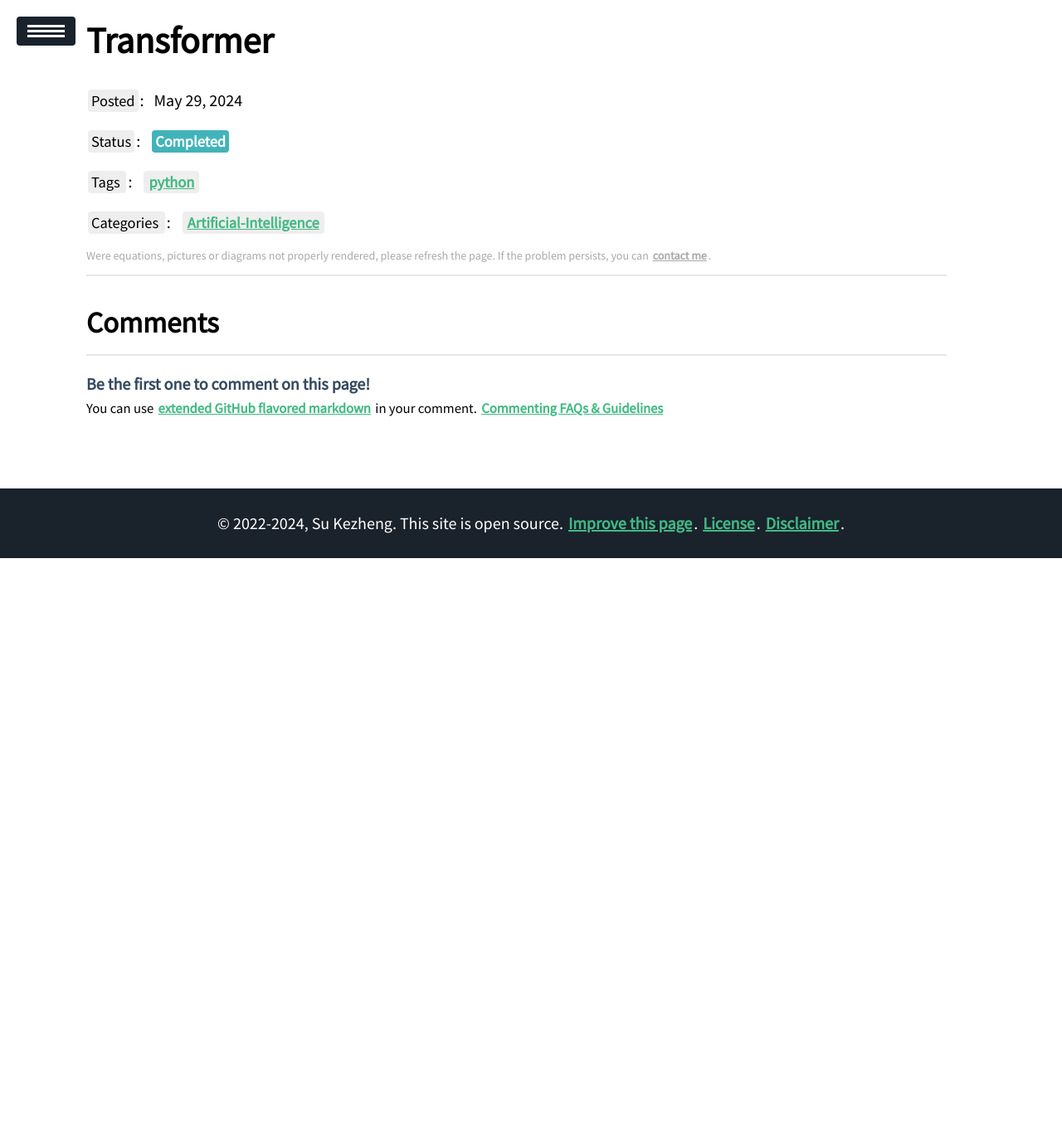
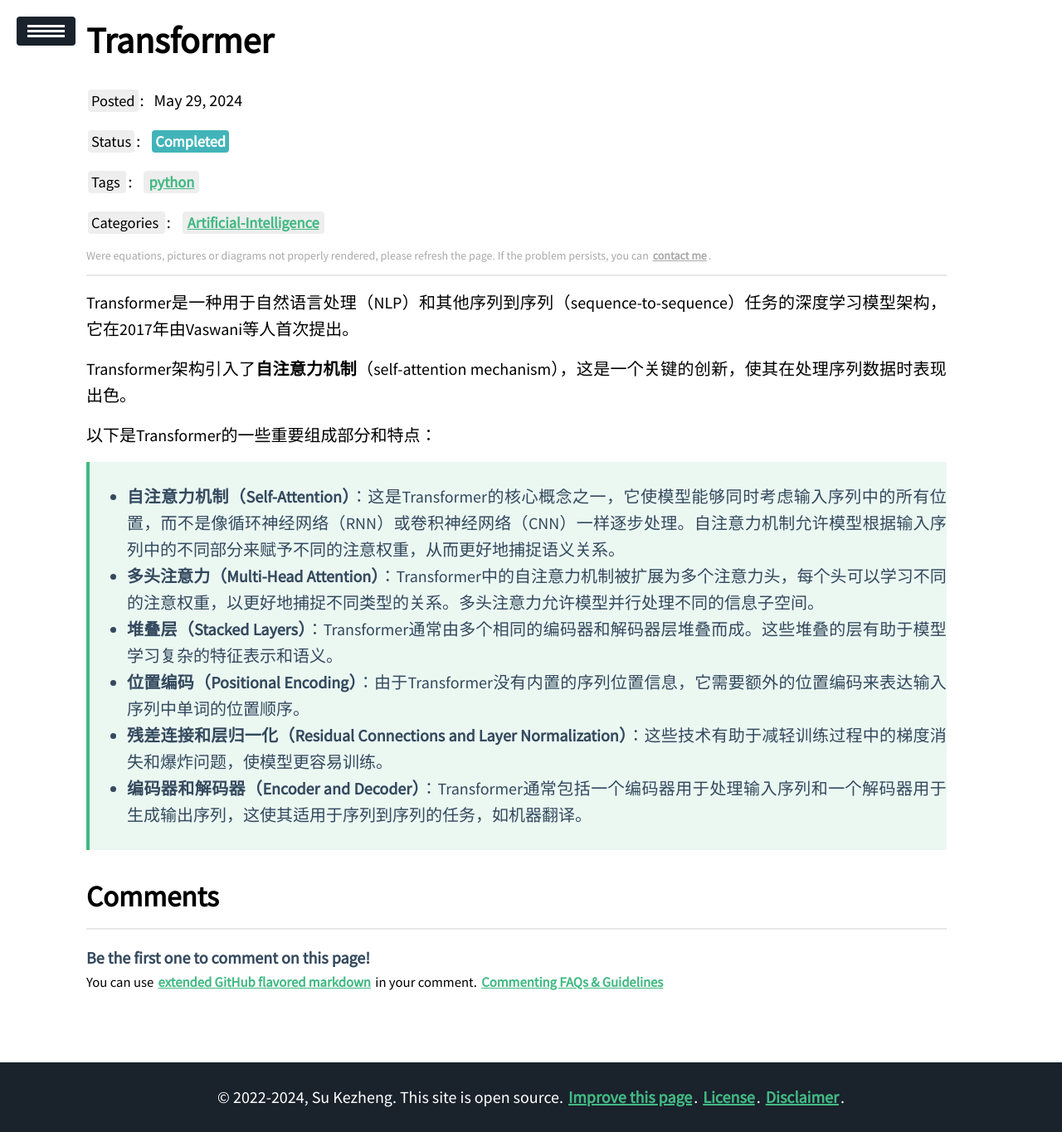
Before and after one commit to ssskz/ssskz.github.io, a Jekyll site: the page built from _posts/2024-5-29-Transformer.md, in a window 1280 px wide. Shown: the whole page at 83% size. Built offline with Jekyll 4.4.1, drawn with Linux system fonts in a browser that asks for light colours; our own code applies the rules of GitHub Pages for plain Markdown files; a script that is not in the unit is left out; before the commit the page ends 900 px from its top, so only the background shows below that.

Commit message:
1
Signed-off-by: ssskz <12497590+ssskz@user.noreply.gitee.com>

```diff
--- a/_posts/2024-5-29-Transformer.md
+++ b/_posts/2024-5-29-Transformer.md
@@ -8,3 +8,16 @@ tags: python
 categories: Artificial-Intelligence
 description: Transformer is a deep learning model architecture for NLP and other sequence-to-sequence tasks.
 ---
+
+Transformer是一种用于自然语言处理（NLP）和其他序列到序列（sequence-to-sequence）任务的深度学习模型架构，它在2017年由Vaswani等人首次提出。
+
+Transformer架构引入了**自注意力机制**（self-attention mechanism），这是一个关键的创新，使其在处理序列数据时表现出色。
+
+以下是Transformer的一些重要组成部分和特点：
+
+> - **自注意力机制（Self-Attention）**：这是Transformer的核心概念之一，它使模型能够同时考虑输入序列中的所有位置，而不是像循环神经网络（RNN）或卷积神经网络（CNN）一样逐步处理。自注意力机制允许模型根据输入序列中的不同部分来赋予不同的注意权重，从而更好地捕捉语义关系。
+> - **多头注意力（Multi-Head Attention）**：Transformer中的自注意力机制被扩展为多个注意力头，每个头可以学习不同的注意权重，以更好地捕捉不同类型的关系。多头注意力允许模型并行处理不同的信息子空间。
+> - **堆叠层（Stacked Layers）**：Transformer通常由多个相同的编码器和解码器层堆叠而成。这些堆叠的层有助于模型学习复杂的特征表示和语义。
+> - **位置编码（Positional Encoding）**：由于Transformer没有内置的序列位置信息，它需要额外的位置编码来表达输入序列中单词的位置顺序。
+> - **残差连接和层归一化（Residual Connections and Layer Normalization）**：这些技术有助于减轻训练过程中的梯度消失和爆炸问题，使模型更容易训练。
+> - **编码器和解码器（Encoder and Decoder）**：Transformer通常包括一个编码器用于处理输入序列和一个解码器用于生成输出序列，这使其适用于序列到序列的任务，如机器翻译。
```
